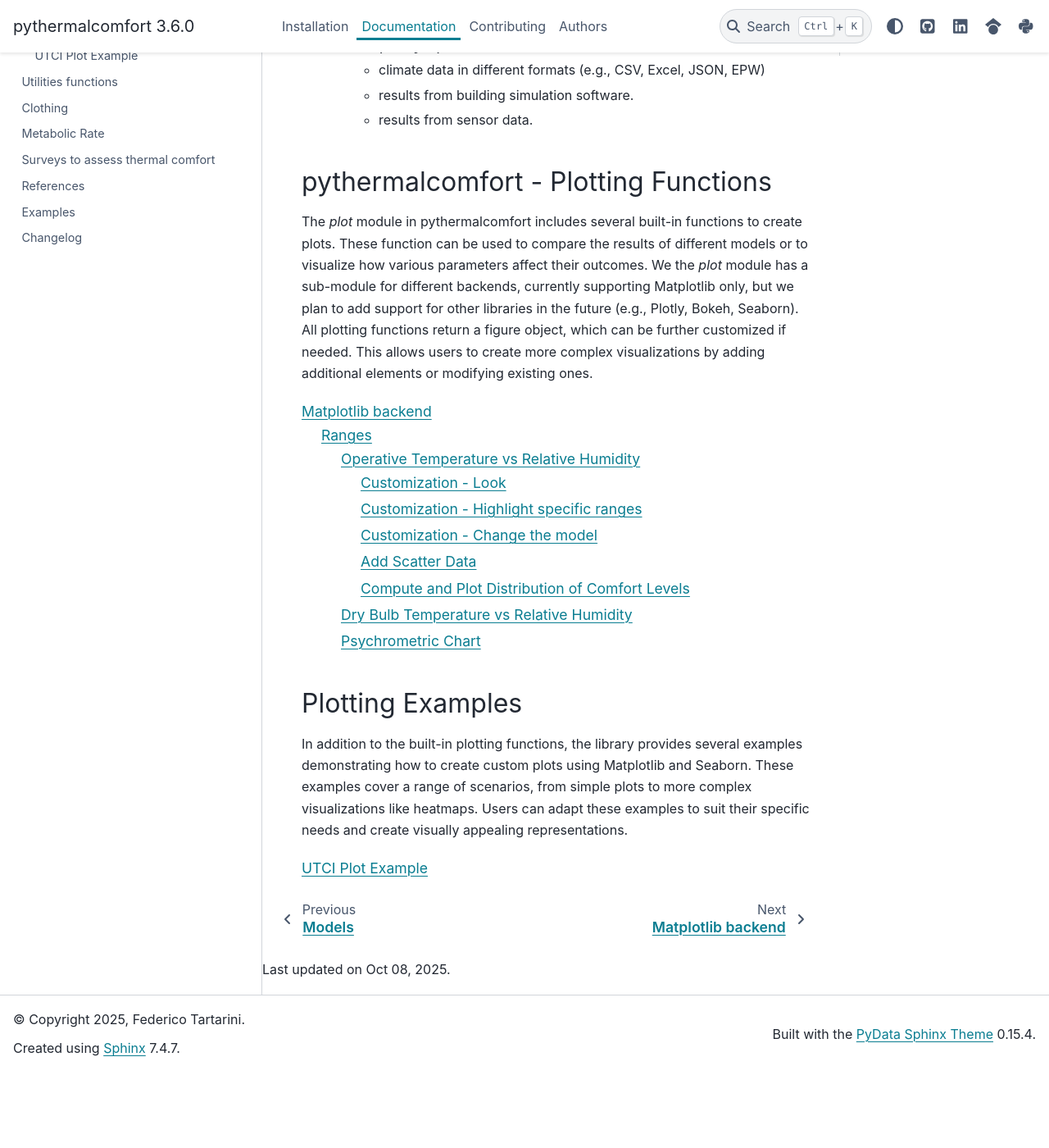
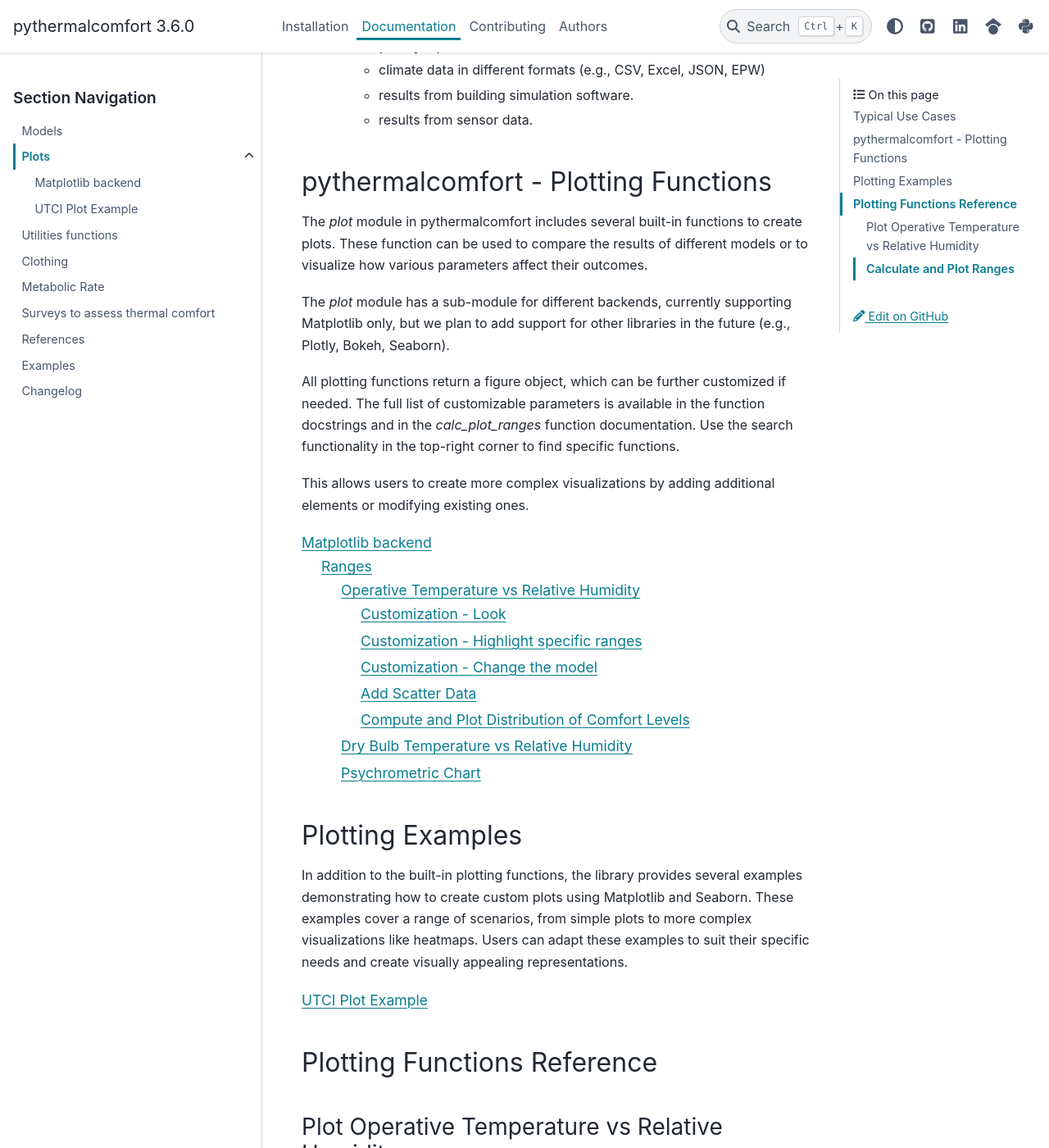
Before and after one commit to CenterForTheBuiltEnvironment/pythermalcomfort, a Sphinx documentation site: the page built from docs/documentation/plots.rst, in a window 1280 px wide and 1400 px high, scrolled down 685 px. Shown: the whole window at 82% size. Built offline with Sphinx 7.4.7 and the PyData theme 0.15.4, drawn with Linux system fonts in a browser that asks for light colours; before the commit the page ends 1992 px from its top, so only the background shows below that; some of the changed text lies outside the part shown.

Commit message:
docs(plots): Update plots documentation and add function references
Clarify the capabilities of the plot module and include
detailed references for plotting functions, enhancing
user guidance for creating visualizations.

```diff
--- a/docs/documentation/plots.rst
+++ b/docs/documentation/plots.rst
@@ -28,8 +28,13 @@
 
 The `plot` module in pythermalcomfort includes several built-in functions to create plots.
 These function can be used to compare the results of different models or to visualize how various parameters affect their outcomes.
-We the `plot` module has a sub-module for different backends, currently supporting Matplotlib only, but we plan to add support for other libraries in the future (e.g., Plotly, Bokeh, Seaborn).
+
+The `plot` module has a sub-module for different backends, currently supporting Matplotlib only, but we plan to add support for other libraries in the future (e.g., Plotly, Bokeh, Seaborn).
+
 All plotting functions return a figure object, which can be further customized if needed.
+The full list of customizable parameters is available in the function docstrings and in the `calc_plot_ranges` function documentation.
+Use the search functionality in the top-right corner to find specific functions.
+
 This allows users to create more complex visualizations by adding additional elements or modifying existing ones.
 
 .. toctree::
@@ -46,3 +51,16 @@
 .. toctree::
 
     plots/matplotlib/utci.ipynb
+
+Plotting Functions Reference
+----------------------------
+
+Plot Operative Temperature vs Relative Humidity
+~~~~~~~~~~~~~~~~~~~~~~~~~~~~~~~~~~~~~~~~~~~~~~~
+
+.. autofunction:: pythermalcomfort.plots.matplotlib.ranges_to_rh
+
+Calculate and Plot Ranges
+~~~~~~~~~~~~~~~~~~~~~~~~~
+
+.. autofunction:: pythermalcomfort.plots.generic.calc_plot_ranges
```
